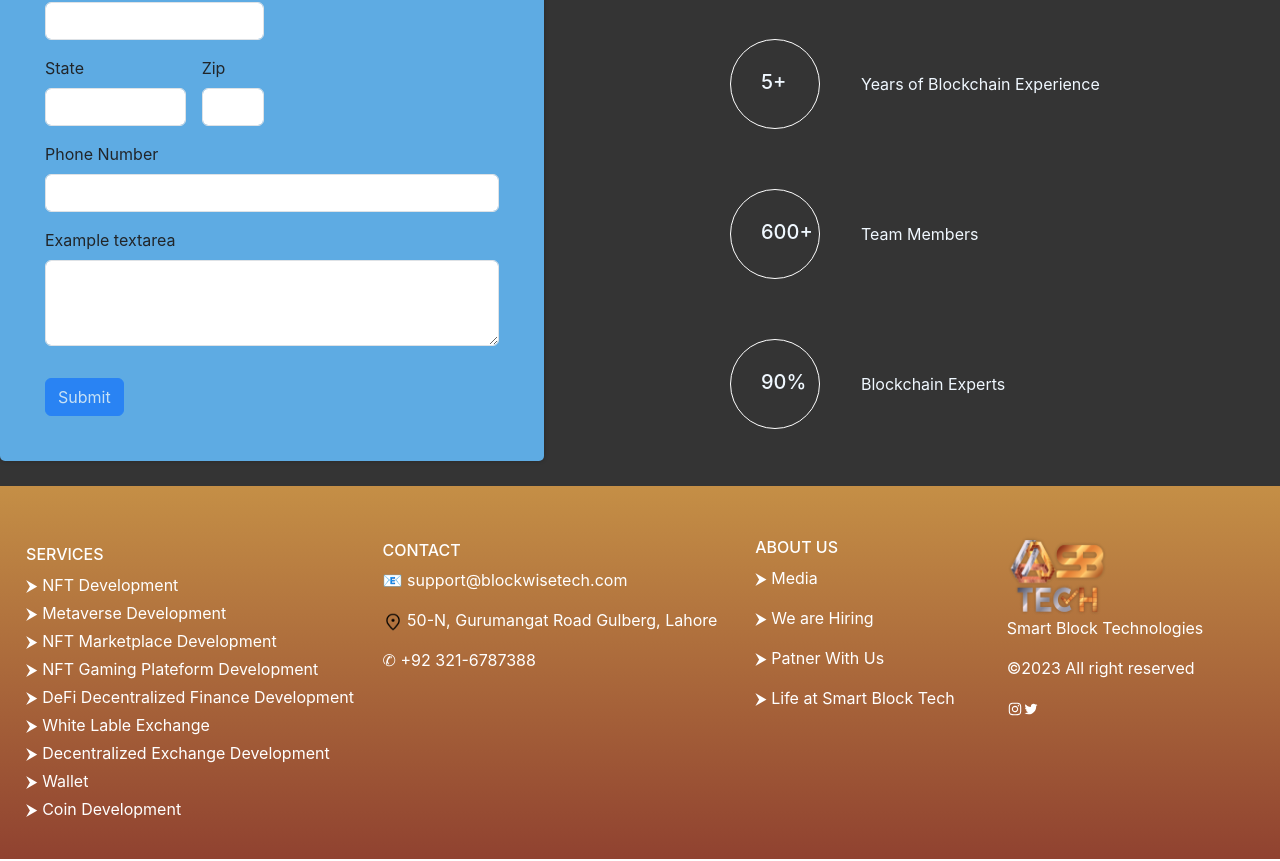
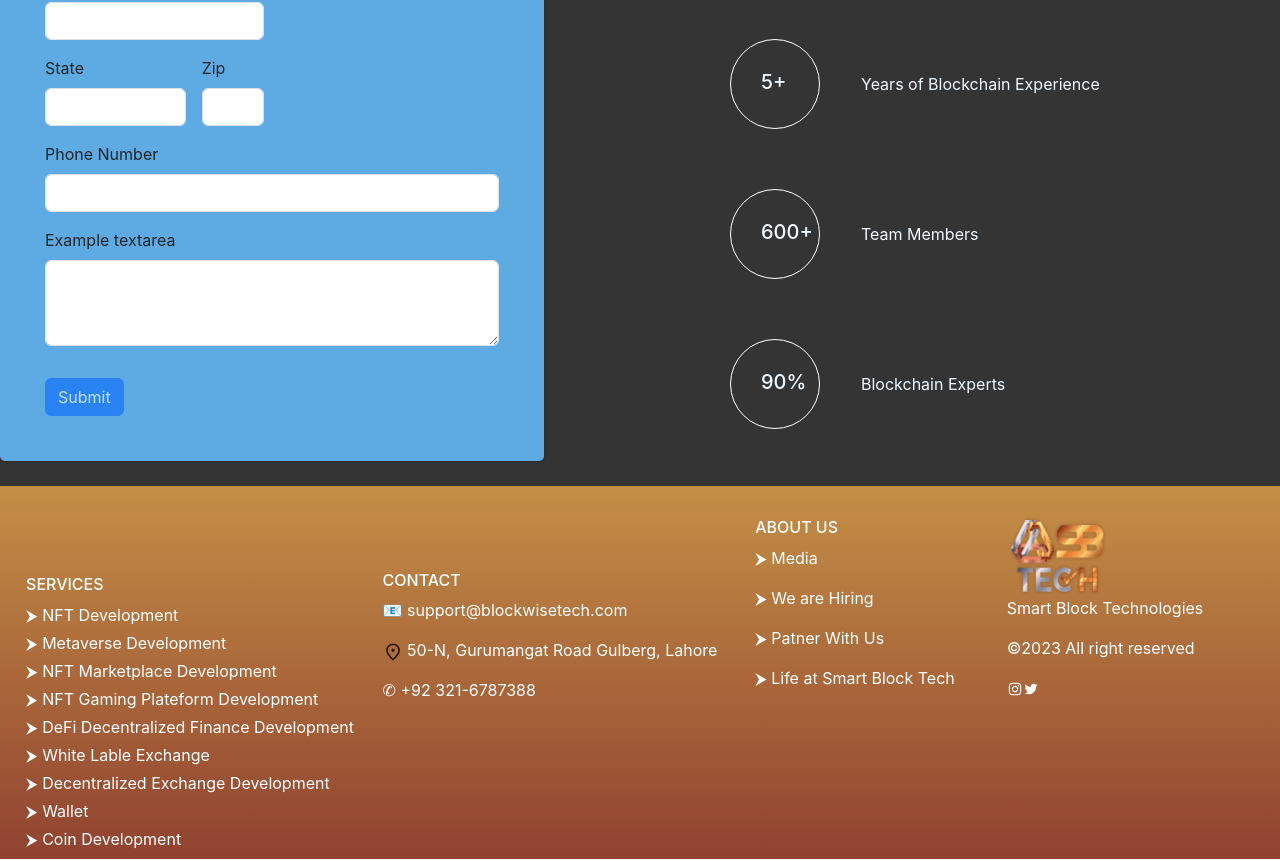
Before and after one commit to placeparks/SBT, a React (Create React App) app: page / in a window 1280 px wide. Shown: the part 6461-7322 px from the top of the page. Built offline with nearby package versions, Linux system fonts and the light colour scheme.

Commit message:
Update Footer.module.css

```diff
--- a/src/components/Home/Footer.module.css
+++ b/src/components/Home/Footer.module.css
@@ -15,7 +15,7 @@ border-radius: 0px;
     line-height: 12px;
     margin-left: -900px;
     display: inline-block;
-    margin-top: -80px;
+    margin-top: -70px;
 }
 .servicesSec h6{
     padding-bottom: 7px;
@@ -32,7 +32,7 @@ margin-left: -180px;
 .aboutUs{
     color: white;
     margin-left: 430px;
-    margin-top: -150px;
+    margin-top: -200px;
 }
 .socialSec{
     color: white;
```
